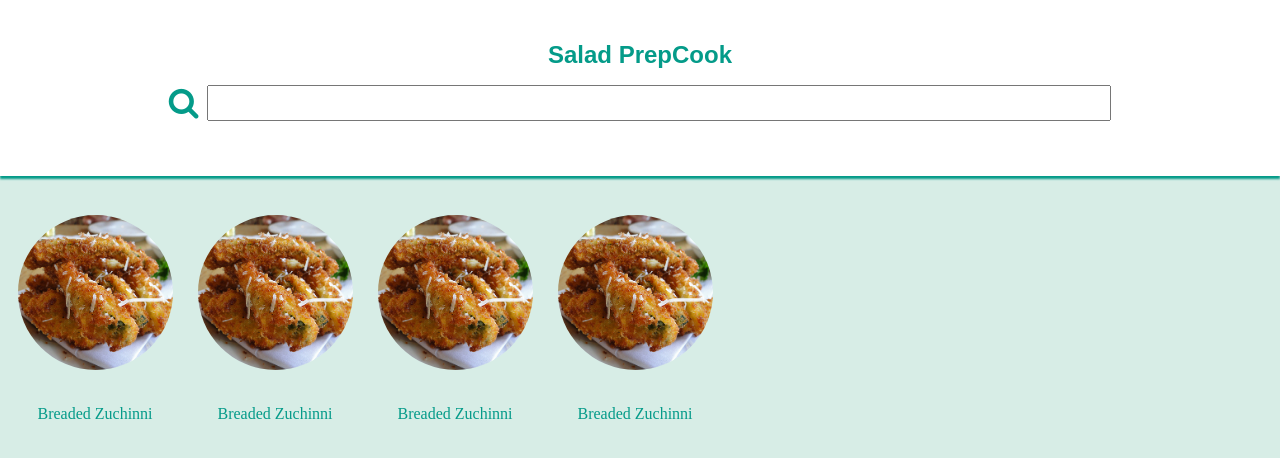
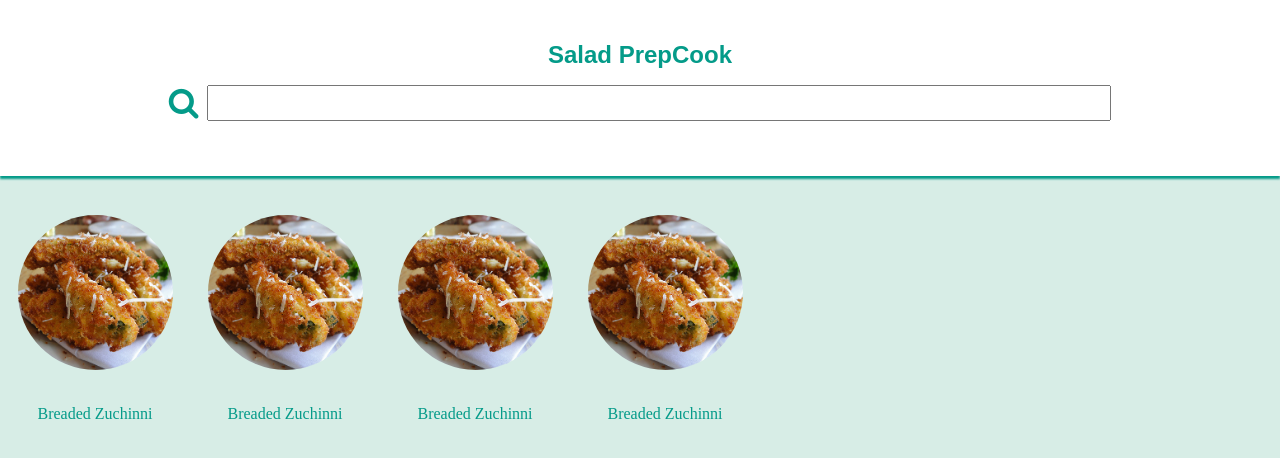
Before and after one commit to djuarez94/recipeReview_Application, a PHP site: page /recipes.php in a window 1280 px wide. Shown: the part 100-558 px from the top of the page. Run offline with PHP 8.4, Linux system fonts and the light colour scheme.

Commit message:
css change

```diff
--- a/css/styles.css
+++ b/css/styles.css
@@ -115,6 +115,7 @@
       width: 160px;
       padding-top: 10px;
       padding-left: 10px;
+      padding-right: 10px;
   }
 
   div.recipeItem img {
```
